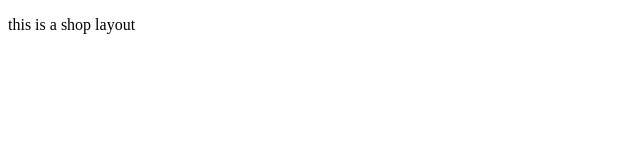
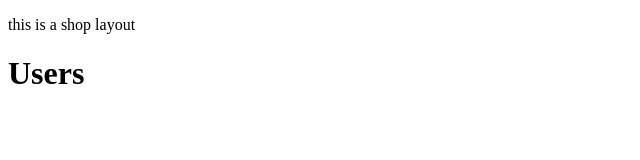
Before and after one commit to EmEsCoder/nextjs, a Next.js app: page /users in a window 1280 px wide. Shown: the top 160 px of the page, without its empty margins (0-640 px from the left). Built offline with nearby package versions, Linux system fonts and the light colour scheme.

Commit message:
C- dynamic routes

```diff
--- a/app/(blog)/layout.jsx
+++ b/app/(blog)/layout.jsx
@@ -7,6 +7,7 @@ export default function RootLayout({ children }) {
     <html lang="en">
       <body>
         <p>this is a blog layout</p>
+        {children}
         </body>
     </html>
   );
--- a/app/(shop)/layout.jsx
+++ b/app/(shop)/layout.jsx
@@ -7,6 +7,7 @@ export default function RootLayout({ children }) {
     <html lang="en">
       <body>
         <p>this is a shop layout</p>
+        {children}
         </body>
     </html>
   );
```
Also changed, not shown: app/(shop)/products/[id]/page.jsx (added, +8 -0 lines).
